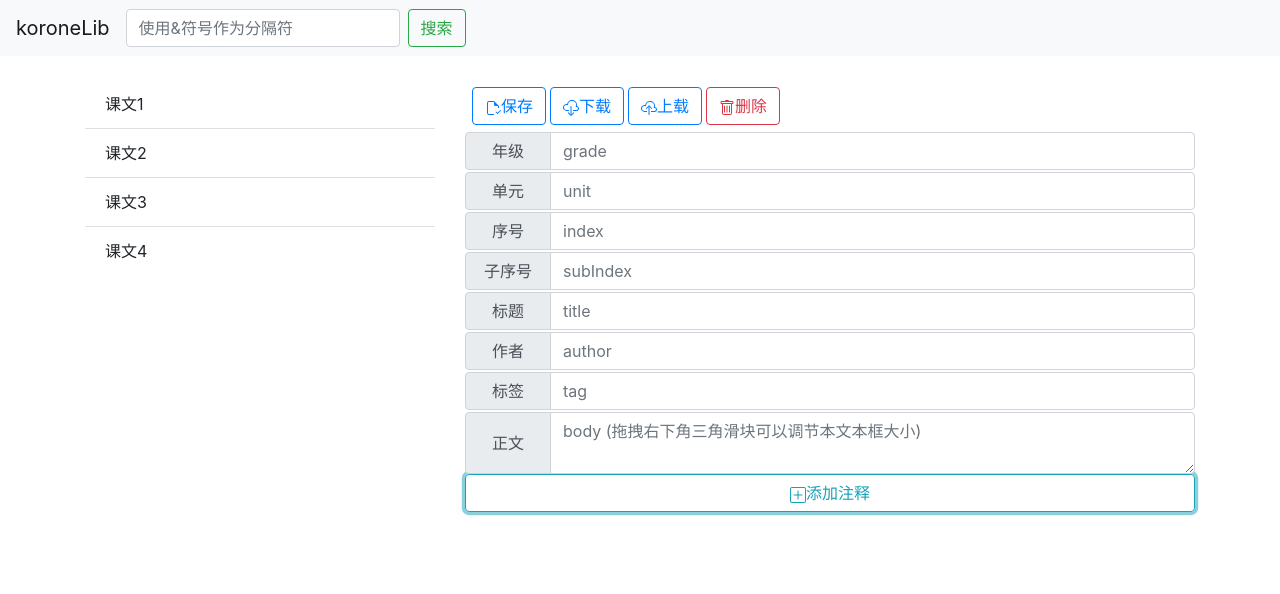
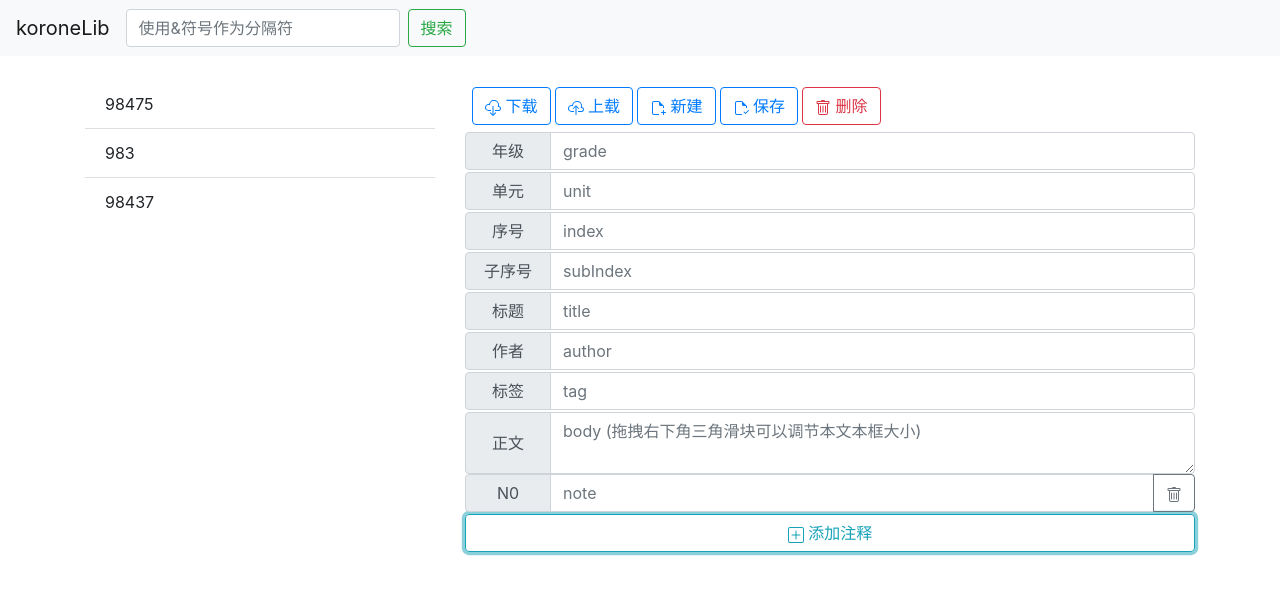
Before and after one commit to HanyuuLu/koroneLib, a React (Create React App) app in the folder FrontEnd/app/: page / in a window 1280 px wide. Both pictures are taken after a click on the button "添加注释". Shown: the top 594 px of the page. Built offline with nearby package versions, Linux system fonts and the light colour scheme.

Commit message:
202004010210

```diff
--- a/FrontEnd/app/package.json
+++ b/FrontEnd/app/package.json
@@ -24,7 +24,10 @@
     "eject": "react-scripts eject"
   },
   "eslintConfig": {
-    "extends": "react-app",
+    "extends": [
+      "eslint:recommended",
+      "react-app"
+    ],
     "plugins": [
       "prettier"
     ],
--- a/FrontEnd/app/src/App.js
+++ b/FrontEnd/app/src/App.js
@@ -10,26 +10,11 @@ import {
   Row,
   Col,
 } from "react-bootstrap";
+import * as Controller from "./Controller";
 import { Editor } from "./Editor";
 import { ArticleList } from "./ArticleList";
-import { Field, editorData } from "./Controller";
+
 function App() {
-  editorData.note = new Map();
-  var NoteList = { N0: "n0", N1: "n1" };
-  let noteList = new Map();
-  for (let i in NoteList) {
-    noteList.set(i, NoteList[i]);
-  }
-  var DemoArtleList = {
-    "1": "课文1",
-    "2": "课文2",
-    "3": "课文3",
-    "4": "课文4",
-  };
-  let demoArtleList = new Map();
-  for (let i in DemoArtleList) {
-    demoArtleList.set(i, DemoArtleList[i]);
-  }
   return (
     <div className="App">
       <header className="App-header">
@@ -41,17 +26,19 @@ function App() {
               placeholder="使用&符号作为分隔符"
               className="mr-sm-2"
             />
-            <Button variant="outline-success">搜索</Button>
+            <Button variant="outline-success" onClick={Controller.search}>
+              搜索
+            </Button>
           </Form>
         </Navbar>
       </header>
       <Container id="main">
         <Row>
           <Col xs={4}>
-            <ArticleList list={demoArtleList} />
+            <ArticleList />
           </Col>
           <Col>
-            <Editor fieldList={Field} dataList={editorData} />
+            <Editor />
           </Col>
         </Row>
       </Container>
--- a/FrontEnd/app/src/ArticleList.js
+++ b/FrontEnd/app/src/ArticleList.js
@@ -1,19 +1,21 @@
 import React from "react";
 import { ListGroup } from "react-bootstrap";
+import data from "./dataModel";
+const { articleList } = data;
 function SelectArticle(e, id) {
   alert(`切换到id为${id}的课文`);
 }
-export function ArticleList(props) {
+export function ArticleList() {
   return (
     <ListGroup variant="flush">
       {/* <ListGroup.Item active onClick={(e) => { SelectArticle(e, 'A') }}>选中标题</ListGroup.Item> */}
-      {[...props.list].map(([key, value]) => (
+      {Object.keys(articleList).map((key) => (
         <ListGroup.Item
           onClick={(e) => {
             SelectArticle(e, key);
           }}
         >
-          {value}
+          {articleList[key]}
         </ListGroup.Item>
       ))}
     </ListGroup>
--- a/FrontEnd/app/src/Controller.js
+++ b/FrontEnd/app/src/Controller.js
@@ -1,35 +1,49 @@
-import App from "./App";
-import { ReactDOM } from "react-dom";
-import React from "react";
-var articleList = new Map();
-var editorData = new Map();
-const Field = [
-  ["grade", "年级"],
-  ["unit", "单元"],
-  ["index", "序号"],
-  ["subIndex", "子序号"],
-  ["title", "标题"],
-  ["author", "作者"],
-  ["tag", "标签"],
-  ["body", "正文"],
-];
+import { Field } from "./Editor";
+import data from "./dataModel";
+const { articleData } = data;
 
 export function upload() {
   let btnFile = document.getElementById("btnFile");
   btnFile.click();
 }
+export function download() {
+  console.log(JSON.stringify(articleData));
+  let temp = document.createElement("a");
+  temp.download = `${articleData.title}-${articleData.author}.json`;
+  temp.style.display = "none";
+  let blob = new Blob([JSON.stringify(articleData)]);
+  temp.href = URL.createObjectURL(blob);
+  document.body.appendChild(temp);
+  temp.click();
+  document.body.removeChild(temp);
+}
+export function deleteArticle() {
+  alert("正在开发中");
+}
+export function newArticle() {
+  alert("正在开发中");
+}
+export function saveArticle() {
+  alert("正在开发中");
+}
+export function search() {
+  alert("正在开发中");
+}
 export function loadEditorData(src) {
   for (var i in Field) {
-    editorData.set(Field[i][0], src[Field[i][0]]);
+    articleData[Field[i][0]] = src[Field[i][0]];
   }
-  updateView();
+  articleData["node"] = src["node"];
 }
-export function updateView() {
-  ReactDOM.render(
-    <React.StrictMode>
-      <App />
-    </React.StrictMode>,
-    document.getElementById("root")
-  );
+export function addNode() {
+  let count = 0;
+  while (`N${count}` in articleData.node) {
+    ++count;
+  }
+  articleData.node[`N${count}`] = "";
 }
-export { Field, editorData };
+export function deleteNode(tag) {
+  if (tag in articleData.node) {
+    delete articleData.node[tag];
+  }
+}
--- a/FrontEnd/app/src/Editor.js
+++ b/FrontEnd/app/src/Editor.js
@@ -2,109 +2,85 @@ import React from "react";
 import "./Editor.css";
 import "bootstrap/dist/css/bootstrap.min.css";
 import { InputGroup, FormControl, Button } from "react-bootstrap";
-import * as Controller from "./Controller.js";
+import * as Controller from "./Controller";
 import { FileFetch } from "./FileFetch";
+import data from "./dataModel";
+import {
+  IconSaveOK,
+  IconDownload,
+  IconUpload,
+  IconDelete,
+  IconAddItem,
+  IconNewFile,
+} from "./svg";
+import { observer } from "mobx-react-lite";
+const { articleData } = data;
 
-export function Editor(props) {
+const Field = [
+  ["grade", "年级"],
+  ["unit", "单元"],
+  ["index", "序号"],
+  ["subIndex", "子序号"],
+  ["title", "标题"],
+  ["author", "作者"],
+  ["tag", "标签"],
+  ["body", "正文"],
+];
+export const Editor = observer(() => {
   return (
     <div>
       <div id="controlPanel">
-        <Button variant="outline-primary" id="saveBtn">
-          <svg
-            class="bi bi-file-earmark-check"
-            width="1em"
-            height="1em"
-            viewBox="0 0 16 16"
-            fill="currentColor"
-            xmlns="http://www.w3.org/2000/svg"
-          >
-            <path d="M9 1H4a2 2 0 00-2 2v10a2 2 0 002 2h5v-1H4a1 1 0 01-1-1V3a1 1 0 011-1h5v2.5A1.5 1.5 0 0010.5 6H13v2h1V6L9 1z" />
-            <path
-              fill-rule="evenodd"
-              d="M15.854 10.146a.5.5 0 010 .708l-3 3a.5.5 0 01-.708 0l-1.5-1.5a.5.5 0 01.708-.708l1.146 1.147 2.646-2.647a.5.5 0 01.708 0z"
-              clip-rule="evenodd"
-            />
-          </svg>
-          保存
-        </Button>
-        <Button variant="outline-primary" id="downloadBtn">
-          <svg
-            class="bi bi-cloud-download"
-            width="1em"
-            height="1em"
-            viewBox="0 0 16 16"
-            fill="currentColor"
-            xmlns="http://www.w3.org/2000/svg"
-          >
-            <path d="M4.887 5.2l-.964-.165A2.5 2.5 0 103.5 10H6v1H3.5a3.5 3.5 0 11.59-6.95 5.002 5.002 0 119.804 1.98A2.501 2.501 0 0113.5 11H10v-1h3.5a1.5 1.5 0 00.237-2.981L12.7 6.854l.216-1.028a4 4 0 10-7.843-1.587l-.185.96z" />
-            <path
-              fill-rule="evenodd"
-              d="M5 12.5a.5.5 0 01.707 0L8 14.793l2.293-2.293a.5.5 0 11.707.707l-2.646 2.646a.5.5 0 01-.708 0L5 13.207a.5.5 0 010-.707z"
-              clip-rule="evenodd"
-            />
-            <path
-              fill-rule="evenodd"
-              d="M8 6a.5.5 0 01.5.5v8a.5.5 0 01-1 0v-8A.5.5 0 018 6z"
-              clip-rule="evenodd"
-            />
-          </svg>
-          下载
+        <Button
+          variant="outline-primary"
+          id="downloadBtn"
+          onClick={Controller.download}
+        >
+          <IconDownload /> 下载
         </Button>
         <Button
-          onClick={Controller.upload}
           variant="outline-primary"
           id="uploadBtn"
+          onClick={Controller.upload}
         >
-          <svg
-            class="bi bi-cloud-upload"
-            width="1em"
-            height="1em"
-            viewBox="0 0 16 16"
-            fill="currentColor"
-            xmlns="http://www.w3.org/2000/svg"
-          >
-            <path d="M4.887 6.2l-.964-.165A2.5 2.5 0 103.5 11H6v1H3.5a3.5 3.5 0 11.59-6.95 5.002 5.002 0 119.804 1.98A2.501 2.501 0 0113.5 12H10v-1h3.5a1.5 1.5 0 00.237-2.981L12.7 7.854l.216-1.028a4 4 0 10-7.843-1.587l-.185.96z" />
-            <path
-              fill-rule="evenodd"
-              d="M5 8.854a.5.5 0 00.707 0L8 6.56l2.293 2.293A.5.5 0 1011 8.146L8.354 5.5a.5.5 0 00-.708 0L5 8.146a.5.5 0 000 .708z"
-              clip-rule="evenodd"
-            />
-            <path
-              fill-rule="evenodd"
-              d="M8 6a.5.5 0 01.5.5v8a.5.5 0 01-1 0v-8A.5.5 0 018 6z"
-              clip-rule="evenodd"
-            />
-          </svg>
-          上载
+          <IconUpload /> 上载
         </Button>
-        <Button variant="outline-danger" id="deleteBtn">
-          <svg
-            class="bi bi-trash"
-            width="1em"
-            height="1em"
-            viewBox="0 0 16 16"
-            fill="currentColor"
-            xmlns="http://www.w3.org/2000/svg"
-          >
-            <path d="M5.5 5.5A.5.5 0 016 6v6a.5.5 0 01-1 0V6a.5.5 0 01.5-.5zm2.5 0a.5.5 0 01.5.5v6a.5.5 0 01-1 0V6a.5.5 0 01.5-.5zm3 .5a.5.5 0 00-1 0v6a.5.5 0 001 0V6z" />
-            <path
-              fill-rule="evenodd"
-              d="M14.5 3a1 1 0 01-1 1H13v9a2 2 0 01-2 2H5a2 2 0 01-2-2V4h-.5a1 1 0 01-1-1V2a1 1 0 011-1H6a1 1 0 011-1h2a1 1 0 011 1h3.5a1 1 0 011 1v1zM4.118 4L4 4.059V13a1 1 0 001 1h6a1 1 0 001-1V4.059L11.882 4H4.118zM2.5 3V2h11v1h-11z"
-              clip-rule="evenodd"
-            />
-          </svg>
-          删除
+        <Button
+          variant="outline-primary"
+          id="saveBtn"
+          onClick={Controller.newArticle}
+        >
+          <IconNewFile /> 新建
+        </Button>
+        <Button
+          variant="outline-primary"
+          id="saveBtn"
+          onClick={Controller.saveArticle}
+        >
+          <IconSaveOK /> 保存
+        </Button>
+
+        <Button
+          variant="outline-danger"
+          id="deleteBtn"
+          onClick={Controller.deleteArticle}
+        >
+          <IconDelete /> 删除
         </Button>
         <FileFetch />
       </div>
-      {props.fieldList.slice(0, props.fieldList.length - 1, 1).map((i) => (
+      {Field.slice(0, Field.length - 1, 1).map((i) => (
         <InputGroup className="mb-3" id="inputBox">
           <InputGroup.Prepend id="pre">
             <InputGroup.Text id={i[1]}>
               <div class="preBox">{i[1]}</div>
             </InputGroup.Text>
           </InputGroup.Prepend>
-          <FormControl placeholder={i[0]} aria-describedby="basic-addon1" />
+          <FormControl
+            placeholder={i[0]}
+            aria-describedby="basic-addon1"
+            value={articleData[i[0]]}
+            onChange={(e) => (articleData[i[0]] = e.target.value)}
+          />
         </InputGroup>
       ))}
       <InputGroup>
@@ -117,69 +93,39 @@ export function Editor(props) {
           placeholder="body (拖拽右下角三角滑块可以调节本文本框大小)"
           as="textarea"
           aria-label="With textarea"
+          value={articleData.body}
+          onChange={(e) => (articleData.body = e.target.value)}
         />
       </InputGroup>
-      {[...props.dataList.note].map(([tag, content]) => (
+      {Object.keys(articleData.node).map((key) => (
         <InputGroup className="mb-3" id="inputBox">
           <InputGroup.Prepend>
             <InputGroup.Text id="basic-addon1">
-              <div class="preBox">{tag}</div>
+              <div class="preBox">{key}</div>
             </InputGroup.Text>
           </InputGroup.Prepend>
           <FormControl
             placeholder="note"
             aria-describedby="basic-addon1"
-            Value={content}
+            value={articleData.node[key]}
           ></FormControl>
           <InputGroup.Append>
-            <Button variant="outline-secondary">
-              <svg
-                class="bi bi-trash"
-                width="1em"
-                height="1em"
-                viewBox="0 0 16 16"
-                fill="currentColor"
-                xmlns="http://www.w3.org/2000/svg"
-              >
-                <path d="M5.5 5.5A.5.5 0 016 6v6a.5.5 0 01-1 0V6a.5.5 0 01.5-.5zm2.5 0a.5.5 0 01.5.5v6a.5.5 0 01-1 0V6a.5.5 0 01.5-.5zm3 .5a.5.5 0 00-1 0v6a.5.5 0 001 0V6z" />
-                <path
-                  fill-rule="evenodd"
-                  d="M14.5 3a1 1 0 01-1 1H13v9a2 2 0 01-2 2H5a2 2 0 01-2-2V4h-.5a1 1 0 01-1-1V2a1 1 0 011-1H6a1 1 0 011-1h2a1 1 0 011 1h3.5a1 1 0 011 1v1zM4.118 4L4 4.059V13a1 1 0 001 1h6a1 1 0 001-1V4.059L11.882 4H4.118zM2.5 3V2h11v1h-11z"
-                  clip-rule="evenodd"
-                />
-              </svg>
+            <Button
+              variant="outline-secondary"
+              onClick={(e) => {
+                Controller.deleteNode(key);
+              }}
+            >
+              <IconDelete />
             </Button>
           </InputGroup.Append>
         </InputGroup>
       ))}
-      <Button block variant="outline-info">
-        <svg
-          class="bi bi-plus-square"
-          width="1em"
-          height="1em"
-          viewBox="0 0 16 16"
-          fill="currentColor"
-          xmlns="http://www.w3.org/2000/svg"
-        >
-          <path
-            fill-rule="evenodd"
-            d="M8 3.5a.5.5 0 01.5.5v4a.5.5 0 01-.5.5H4a.5.5 0 010-1h3.5V4a.5.5 0 01.5-.5z"
-            clip-rule="evenodd"
-          />
-          <path
-            fill-rule="evenodd"
-            d="M7.5 8a.5.5 0 01.5-.5h4a.5.5 0 010 1H8.5V12a.5.5 0 01-1 0V8z"
-            clip-rule="evenodd"
-          />
-          <path
-            fill-rule="evenodd"
-            d="M14 1H2a1 1 0 00-1 1v12a1 1 0 001 1h12a1 1 0 001-1V2a1 1 0 00-1-1zM2 0a2 2 0 00-2 2v12a2 2 0 002 2h12a2 2 0 002-2V2a2 2 0 00-2-2H2z"
-            clip-rule="evenodd"
-          />
-        </svg>
-        添加注释
+      <Button block variant="outline-info" onClick={Controller.addNode}>
+        <IconAddItem /> 添加注释
       </Button>
       <br />
     </div>
   );
-}
+});
+export { Field };
--- /dev/null
+++ b/FrontEnd/app/src/dataModel.js
@@ -0,0 +1,18 @@
+import { observable } from "mobx";
+
+const state = observable({
+  articleList: { 98327: "983", 38674: "98475", 329874: "98437" },
+  articleData: {
+    grade: null,
+    unit: null,
+    index: null,
+    subIndex: null,
+    title: null,
+    author: null,
+    tag: null,
+    body: null,
+    node: {},
+  },
+});
+
+export default state;
--- /dev/null
+++ b/FrontEnd/app/src/svg.js
@@ -0,0 +1,127 @@
+import React from "react";
+export const IconNewFile = () => (
+  <svg
+    class="bi bi-file-earmark-plus"
+    width="1em"
+    height="1em"
+    viewBox="0 0 16 16"
+    fill="currentColor"
+    xmlns="http://www.w3.org/2000/svg"
+  >
+    <path d="M9 1H4a2 2 0 00-2 2v10a2 2 0 002 2h5v-1H4a1 1 0 01-1-1V3a1 1 0 011-1h5v2.5A1.5 1.5 0 0010.5 6H13v2h1V6L9 1z" />
+    <path
+      fill-rule="evenodd"
+      d="M13.5 10a.5.5 0 01.5.5v2a.5.5 0 01-.5.5h-2a.5.5 0 010-1H13v-1.5a.5.5 0 01.5-.5z"
+      clip-rule="evenodd"
+    />
+    <path
+      fill-rule="evenodd"
+      d="M13 12.5a.5.5 0 01.5-.5h2a.5.5 0 010 1H14v1.5a.5.5 0 01-1 0v-2z"
+      clip-rule="evenodd"
+    />
+  </svg>
+);
+export const IconSaveOK = () => (
+  <svg
+    class="bi bi-file-earmark-check"
+    width="1em"
+    height="1em"
+    viewBox="0 0 16 16"
+    fill="currentColor"
+    xmlns="http://www.w3.org/2000/svg"
+  >
+    <path d="M9 1H4a2 2 0 00-2 2v10a2 2 0 002 2h5v-1H4a1 1 0 01-1-1V3a1 1 0 011-1h5v2.5A1.5 1.5 0 0010.5 6H13v2h1V6L9 1z" />
+    <path
+      fill-rule="evenodd"
+      d="M15.854 10.146a.5.5 0 010 .708l-3 3a.5.5 0 01-.708 0l-1.5-1.5a.5.5 0 01.708-.708l1.146 1.147 2.646-2.647a.5.5 0 01.708 0z"
+      clip-rule="evenodd"
+    />
+  </svg>
+);
+export const IconDownload = () => (
+  <svg
+    class="bi bi-cloud-download"
+    width="1em"
+    height="1em"
+    viewBox="0 0 16 16"
+    fill="currentColor"
+    xmlns="http://www.w3.org/2000/svg"
+  >
+    <path d="M4.887 5.2l-.964-.165A2.5 2.5 0 103.5 10H6v1H3.5a3.5 3.5 0 11.59-6.95 5.002 5.002 0 119.804 1.98A2.501 2.501 0 0113.5 11H10v-1h3.5a1.5 1.5 0 00.237-2.981L12.7 6.854l.216-1.028a4 4 0 10-7.843-1.587l-.185.96z" />
+    <path
+      fill-rule="evenodd"
+      d="M5 12.5a.5.5 0 01.707 0L8 14.793l2.293-2.293a.5.5 0 11.707.707l-2.646 2.646a.5.5 0 01-.708 0L5 13.207a.5.5 0 010-.707z"
+      clip-rule="evenodd"
+    />
+    <path
+      fill-rule="evenodd"
+      d="M8 6a.5.5 0 01.5.5v8a.5.5 0 01-1 0v-8A.5.5 0 018 6z"
+      clip-rule="evenodd"
+    />
+  </svg>
+);
+export const IconUpload = () => (
+  <svg
+    class="bi bi-cloud-upload"
+    width="1em"
+    height="1em"
+    viewBox="0 0 16 16"
+    fill="currentColor"
+    xmlns="http://www.w3.org/2000/svg"
+  >
+    <path d="M4.887 6.2l-.964-.165A2.5 2.5 0 103.5 11H6v1H3.5a3.5 3.5 0 11.59-6.95 5.002 5.002 0 119.804 1.98A2.501 2.501 0 0113.5 12H10v-1h3.5a1.5 1.5 0 00.237-2.981L12.7 7.854l.216-1.028a4 4 0 10-7.843-1.587l-.185.96z" />
+    <path
+      fill-rule="evenodd"
+      d="M5 8.854a.5.5 0 00.707 0L8 6.56l2.293 2.293A.5.5 0 1011 8.146L8.354 5.5a.5.5 0 00-.708 0L5 8.146a.5.5 0 000 .708z"
+      clip-rule="evenodd"
+    />
+    <path
+      fill-rule="evenodd"
+      d="M8 6a.5.5 0 01.5.5v8a.5.5 0 01-1 0v-8A.5.5 0 018 6z"
+      clip-rule="evenodd"
+    />
+  </svg>
+);
+export const IconDelete = () => (
+  <svg
+    class="bi bi-trash"
+    width="1em"
+    height="1em"
+    viewBox="0 0 16 16"
+    fill="currentColor"
+    xmlns="http://www.w3.org/2000/svg"
+  >
+    <path d="M5.5 5.5A.5.5 0 016 6v6a.5.5 0 01-1 0V6a.5.5 0 01.5-.5zm2.5 0a.5.5 0 01.5.5v6a.5.5 0 01-1 0V6a.5.5 0 01.5-.5zm3 .5a.5.5 0 00-1 0v6a.5.5 0 001 0V6z" />
+    <path
+      fill-rule="evenodd"
+      d="M14.5 3a1 1 0 01-1 1H13v9a2 2 0 01-2 2H5a2 2 0 01-2-2V4h-.5a1 1 0 01-1-1V2a1 1 0 011-1H6a1 1 0 011-1h2a1 1 0 011 1h3.5a1 1 0 011 1v1zM4.118 4L4 4.059V13a1 1 0 001 1h6a1 1 0 001-1V4.059L11.882 4H4.118zM2.5 3V2h11v1h-11z"
+      clip-rule="evenodd"
+    />
+  </svg>
+);
+export const IconAddItem = () => (
+  <svg
+    class="bi bi-plus-square"
+    width="1em"
+    height="1em"
+    viewBox="0 0 16 16"
+    fill="currentColor"
+    xmlns="http://www.w3.org/2000/svg"
+  >
+    <path
+      fill-rule="evenodd"
+      d="M8 3.5a.5.5 0 01.5.5v4a.5.5 0 01-.5.5H4a.5.5 0 010-1h3.5V4a.5.5 0 01.5-.5z"
+      clip-rule="evenodd"
+    />
+    <path
+      fill-rule="evenodd"
+      d="M7.5 8a.5.5 0 01.5-.5h4a.5.5 0 010 1H8.5V12a.5.5 0 01-1 0V8z"
+      clip-rule="evenodd"
+    />
+    <path
+      fill-rule="evenodd"
+      d="M14 1H2a1 1 0 00-1 1v12a1 1 0 001 1h12a1 1 0 001-1V2a1 1 0 00-1-1zM2 0a2 2 0 00-2 2v12a2 2 0 002 2h12a2 2 0 002-2V2a2 2 0 00-2-2H2z"
+      clip-rule="evenodd"
+    />
+  </svg>
+);
```
Also changed, not shown: FrontEnd/app/src/Editor.css (+10 -13 lines).
